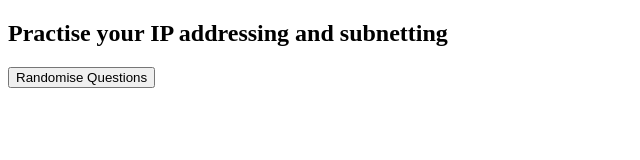
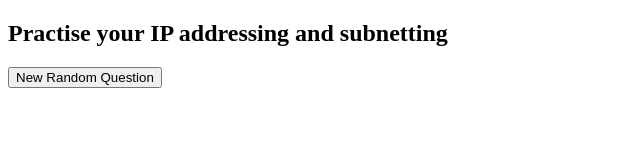
Before and after one commit to DrMikeMorgan/DrMikeMorgan.github.io, a plain HTML site: page IPs.html in a window 1280 px wide. Shown: the full height of the page, 0-640 px from the left. Drawn offline with Linux system fonts and the light colour scheme.

Commit message:
Small cosmetic fix

```diff
--- a/IPs.html
+++ b/IPs.html
@@ -4,7 +4,7 @@
 
 <h2>Practise your IP addressing and subnetting</h2>
 
-<button type="button" onclick="generate()">Randomise Questions</button>
+<button type="button" onclick="generate()">New Random Question</button>
 
 <p id="ip"> </p>
 <p id="sub"></p>
```
